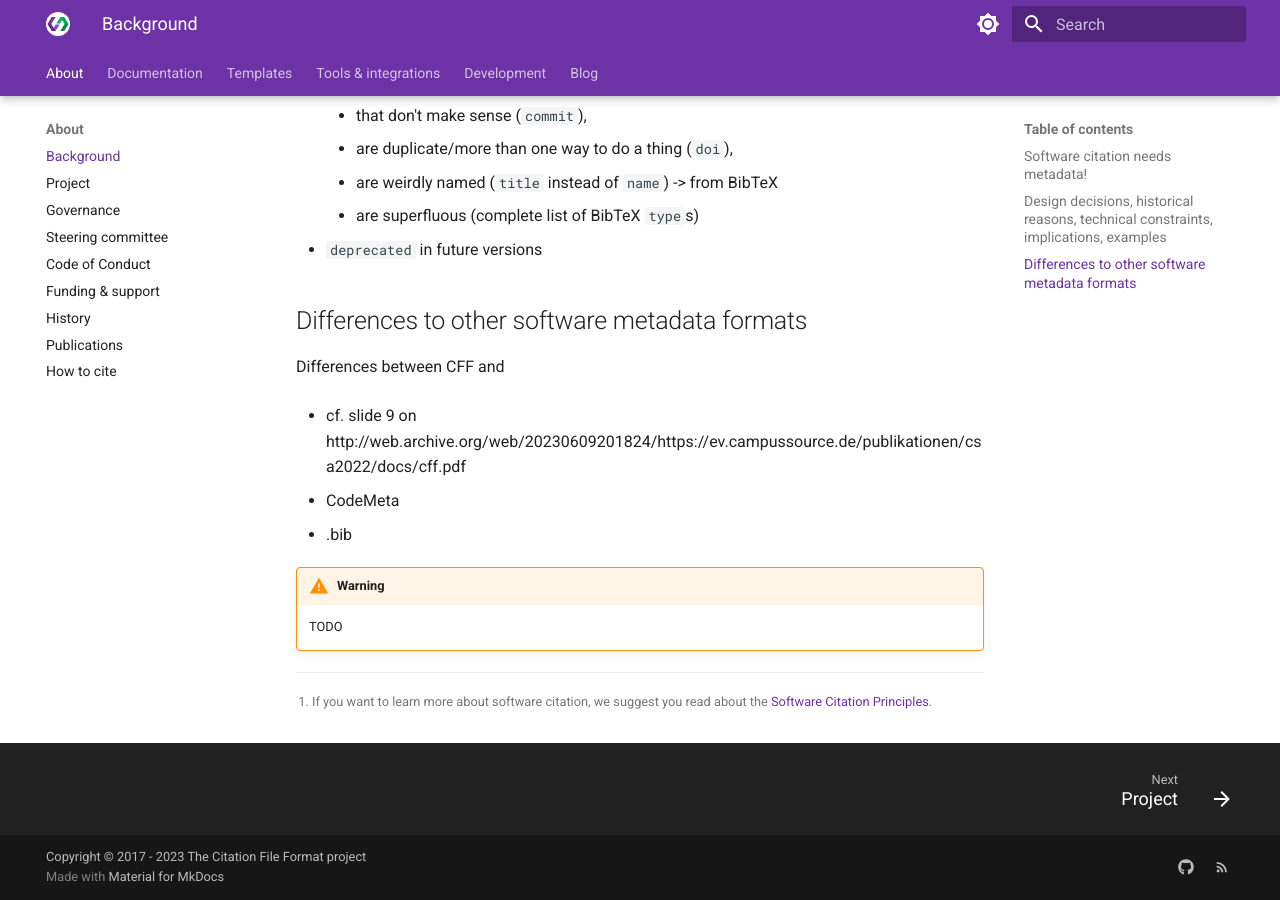
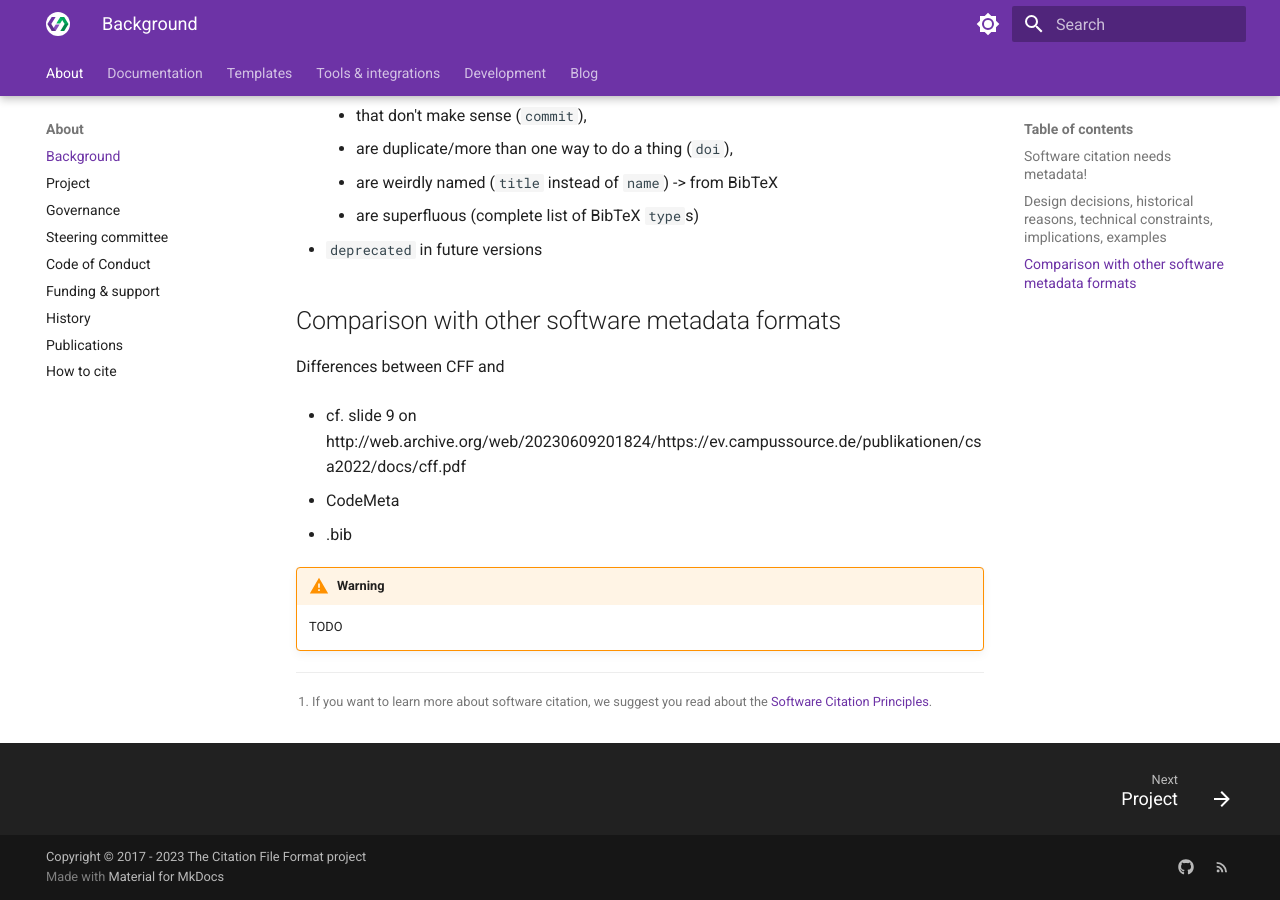
Before and after one commit to sdruskat/cffio, an MkDocs documentation site: the page built from docs/about/index.md, in a window 1280 px wide and 900 px high, scrolled down 1886 px. Built offline with MkDocs 1.6.1 and Material for MkDocs 9.7.7, drawn with Linux system fonts in a browser that asks for light colours; emoji names are drawn with the system emoji font.

Commit message:
Improve header wording

```diff
--- a/docs/about/index.md
+++ b/docs/about/index.md
@@ -70,7 +70,7 @@ users can use the metadata from this file to **cite the software correctly**!
     - are superfluous (complete list of BibTeX `type`s)
   - `deprecated` in future versions
 
-## Differences to other software metadata formats
+## Comparison with other software metadata formats
 
 Differences between CFF and
 
```
